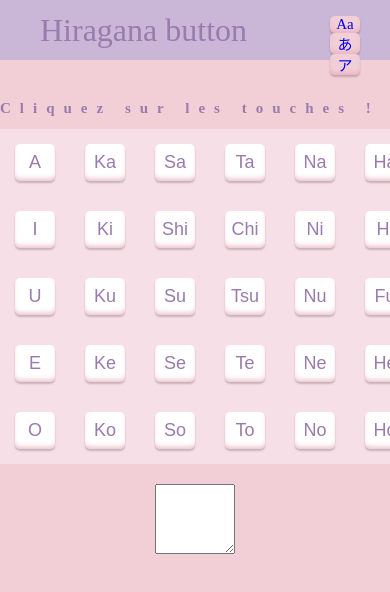
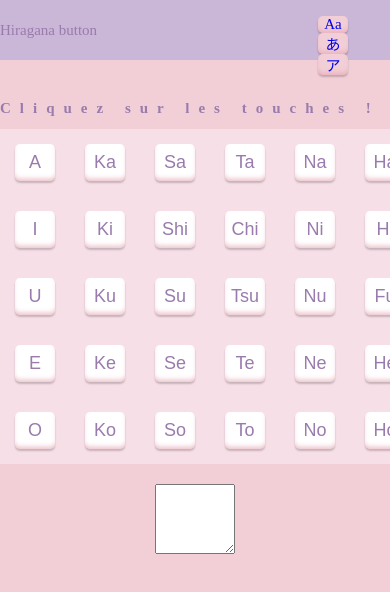
Before and after one commit to minorikuno/hiragana, a plain HTML site: page index.html in a window 390 px wide. Shown: the top 592 px of the page. Drawn offline with nearby package versions, Linux system fonts and the light colour scheme.

Commit message:
Update stylesheet.css

```diff
--- a/stylesheet.css
+++ b/stylesheet.css
@@ -180,7 +180,13 @@ display: flex;
 
 /** For telephone **/
 @media(max-width:670px){
-
+  .header-logo {
+    margin-left: 0;
+    flex: auto;
+    width:70%;
+  }
+  .header-logo h1 {
+    font-size: 15px;
 
 
 /** For telephone **/
```
